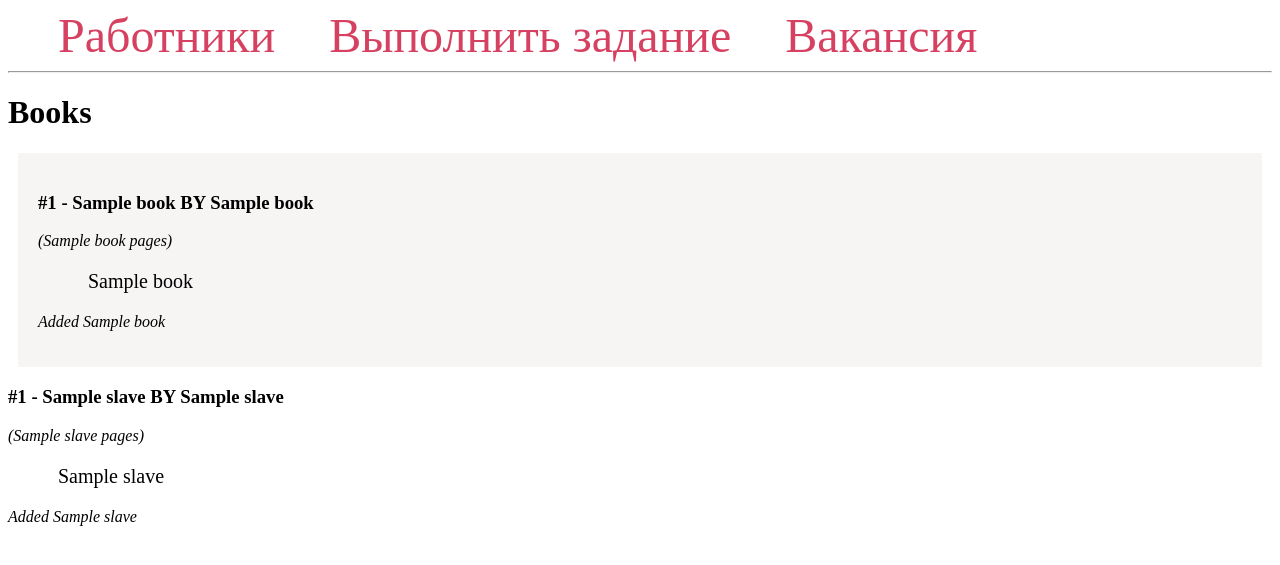
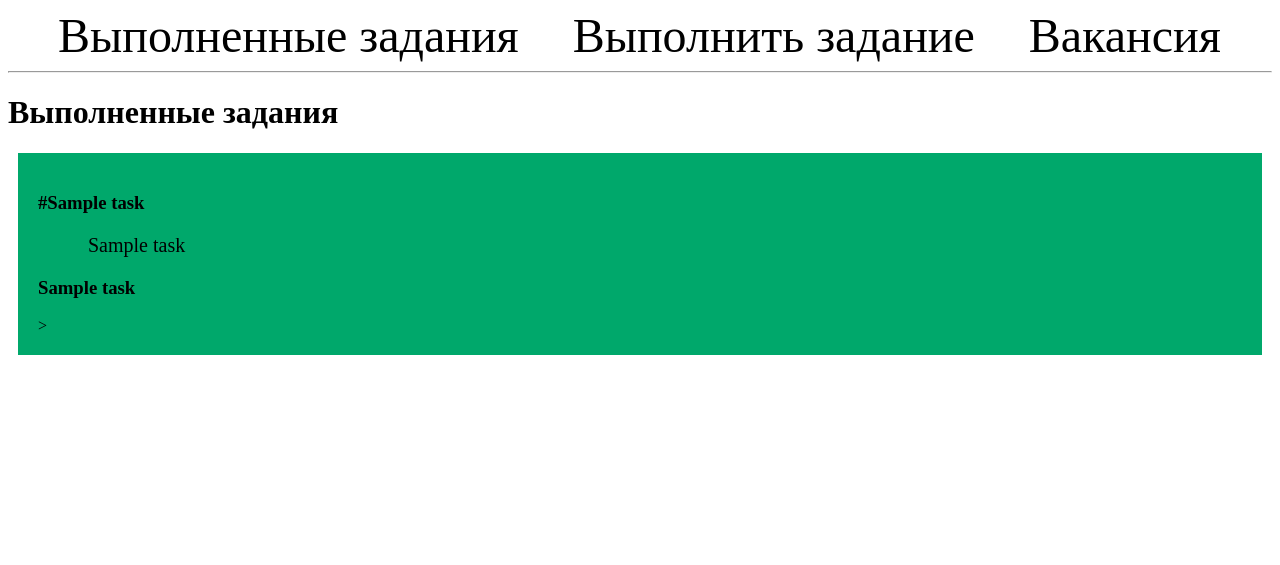
Before and after one commit to ArtemAmentes/AI-SMM-Manager, a Flask app: page / in a window 1280 px wide. Shown: the top 565 px of the page. Run offline with Flask 2, Linux system fonts and the light colour scheme; a database or web service that is not in the repository returns one stand-in record (values such as "Sample title"); some libraries are stand-ins or nearby versions.

Commit message:
Рабочий проект. Осталось доработать развертку в докере

```diff
--- a/web_app/app.py
+++ b/web_app/app.py
@@ -1,17 +1,15 @@
-import os
 import psycopg2
-from flask import Flask, render_template
 from flask import Flask, render_template, request, url_for, redirect
 
 app = Flask(__name__)
 
+
 def get_db_connection():
     conn = psycopg2.connect(user="cvcode",
-                                  # пароль, который указали при установке PostgreSQL
-                                  password="cvcode",
-                                  host="45.8.248.84",
-                                  port="5432",
-                                  database="cvcode_database")
+                            password="cvcode",
+                            host="45.8.248.84",
+                            port="5432",
+                            database="cvcode_database")
     return conn
 
 
@@ -19,27 +17,25 @@ def get_db_connection():
 def index():
     conn = get_db_connection()
     cur = conn.cursor()
-    cur.execute('SELECT * FROM books;')
-    books = cur.fetchall()
-    cur.execute('SELECT * FROM slaves;')
-    slaves = cur.fetchall()
+    cur.execute('SELECT * FROM tasks;')
+    tasks = cur.fetchall()
     cur.close()
     conn.close()
-    return render_template('index.html', books=books, slaves=slaves)
+    return render_template('index.html', tasks=tasks)
+
 
 @app.route('/create/', methods=('GET', 'POST'))
 def create():
     if request.method == 'POST':
-        title = request.form['title']
-        author = request.form['author']
-        pages_num = int(request.form['pages_num'])
-        review = request.form['review']
+        wallet = request.form['wallet']
+        task = request.form['task']
+
 
         conn = get_db_connection()
         cur = conn.cursor()
-        cur.execute('INSERT INTO books (title, author, pages_num, review)'
-                    'VALUES (%s, %s, %s, %s)',
-                    (title, author, pages_num, review))
+        cur.execute('INSERT INTO tasks (wallet, task)'
+                    'VALUES (%s, %s)',
+                    (wallet, task))
         conn.commit()
         cur.close()
         conn.close()
@@ -47,12 +43,10 @@ def create():
 
     return render_template('create.html')
 
+
 @app.route('/vacancy')
 def vacancy():
-
     return render_template('vacancy.html')
-
-
 
 
 if __name__ == '__main__':
--- a/web_app/templates/base.html
+++ b/web_app/templates/base.html
@@ -5,30 +5,31 @@
     <title>{% block title %} {% endblock %} - AI-SMM-MANAGER</title>
     <style>
         nav a {
-            color: #d64161;
+            color: #000000;
             font-size: 3em;
             margin-left: 50px;
             text-decoration: none;
         }
 
-        .book {
+        .wallet {
             padding: 20px;
             margin: 10px;
-            background-color: #f7f4f4;
+            background-color: #00a86b;
         }
 
-        .review {
+        .task {
                 margin-left: 50px;
                 font-size: 20px;
         }
+
 
     </style>
 </head>
 <body>
     <nav>
-        <a href="{{ url_for('index') }}">Работники</a>
+        <a href="{{ url_for('index') }}">Выполненные задания</a>
         <a href="{{ url_for('create') }}">Выполнить задание</a>
-        <a href="#">Вакансия</a>
+        <a href="{{ url_for('vacancy') }}">Вакансия</a>
     </nav>
     <hr>
     <div class="content">
--- a/web_app/templates/index.html
+++ b/web_app/templates/index.html
@@ -1,22 +1,14 @@
 {% extends 'base.html' %}
 
 {% block content %}
-    <h1>{% block title %} Books {% endblock %}</h1>
-    {% for book in books %}
-        <div class='book'>
-            <h3>#{{ book[0] }} - {{ book[1] }} BY {{ book[2] }}</h3>
-            <i><p>({{ book[3] }} pages)</p></i>
-            <p class='review'>{{ book[4] }}</p>
-            <i><p>Added {{ book[5] }}</p></i>
+    <h1>{% block title %} Выполненные задания {% endblock %}</h1>
+    {% for task in tasks %}
+        <div class='wallet'>
+            <h3>#{{ task[1] }}</h3>
+
+            <p class='task'>{{ task[2] }}</p>
+            <h3>{{ task[3]}}</h3>>
         </div>
     {% endfor %}
 
-    {% for slave in slaves %}
-        <div class='slave'>
-            <h3>#{{ slave[0] }} - {{ slave[1] }} BY {{ slave[1] }}</h3>
-            <i><p>({{ slave[1] }} pages)</p></i>
-            <p class='review'>{{ slave[1] }}</p>
-            <i><p>Added {{ slave[1] }}</p></i>
-        </div>
-    {% endfor %}
 {% endblock %}
--- a/web_app/templates/vacancy.html
+++ b/web_app/templates/vacancy.html
@@ -1,5 +1,8 @@
 {% extends 'base.html' %}
 
 {% block content %}
-    <h1>{% block title %} Вакансия {% endblock %}</h1>
+    <h1>{% block title %} Ищу работников {% endblock %}</h1>
+    <h3>Вы должны уметь писать тексты длинной 250 символов. </h3>
+    <h3>Вознаграждение выплачивается в криптовалюте по 100 монет за выполненное задание.</h3>
+    <h2>Напишите в телеграм <a href="https://www.t.me/ai_ceo_bot">@ai_ceo_bot</a></h2>
 {% endblock %}
```
Also changed, not shown: web_app/init_db.py (+27 -30 lines), web_app/templates/create.html (+8 -24 lines).
